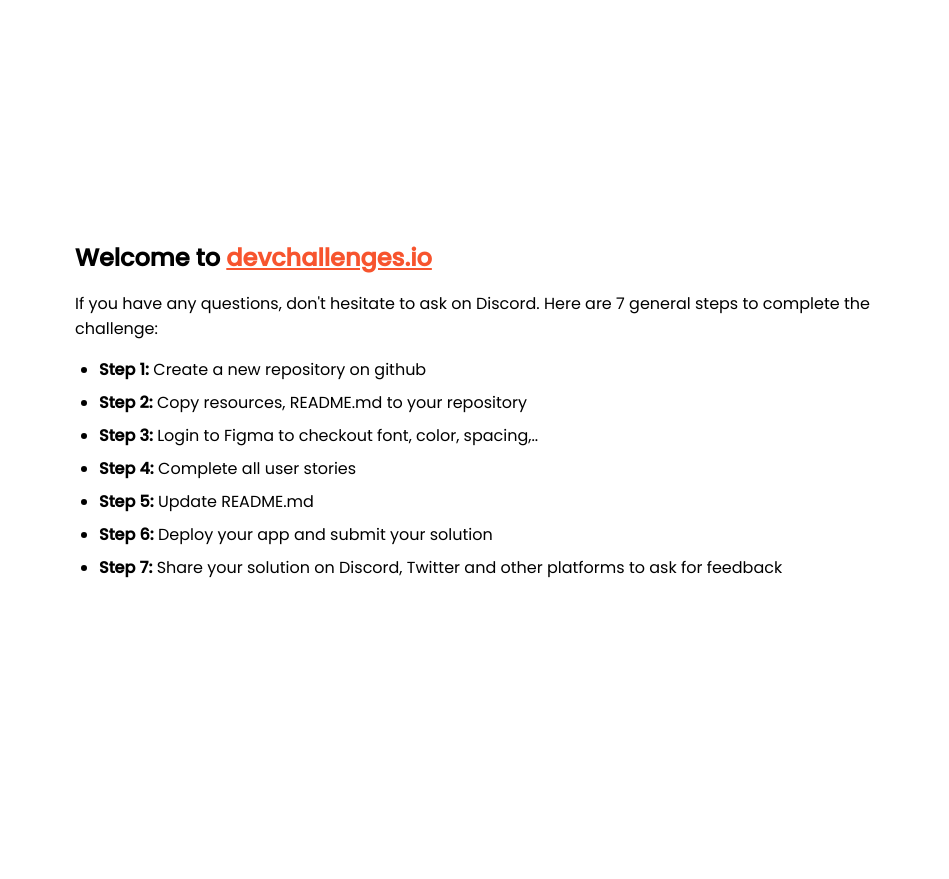
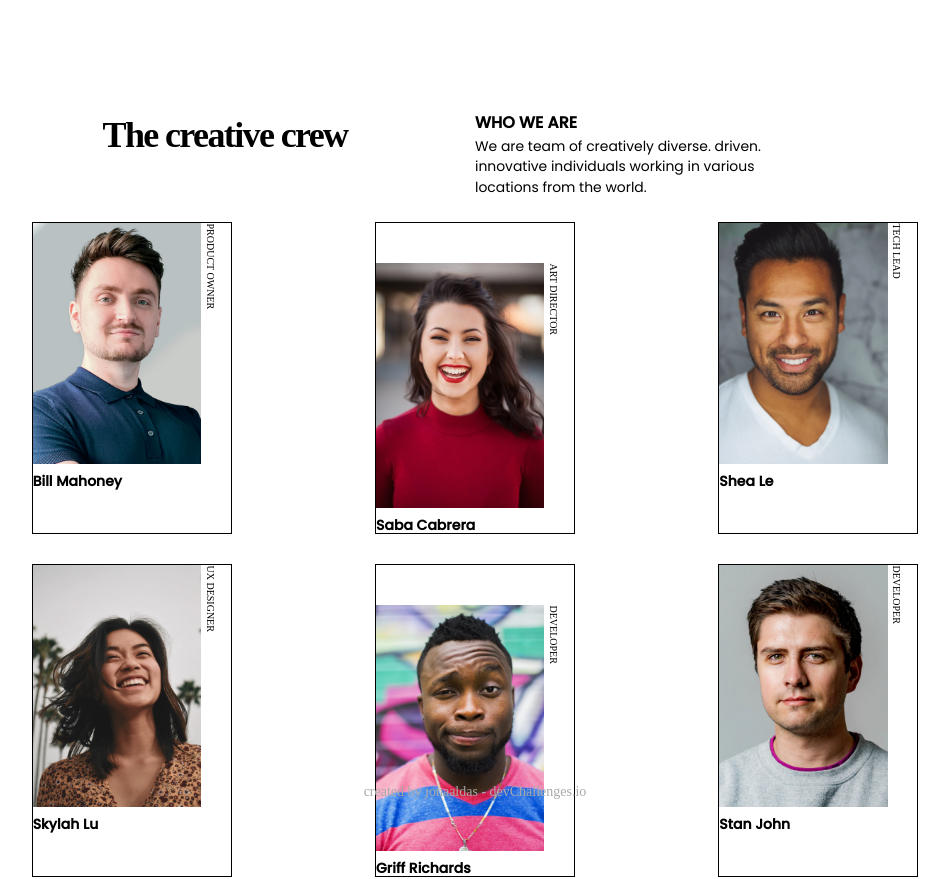
Before and after one commit to jonaaldas/Devchallenge-Project-5, a plain HTML site: page index.html in a window 1280 px wide. Shown: the whole page, without its empty margins (165-1114 px from the left). Before the commit the page ends 800 px from the top, so only its background shows below. Drawn offline with Linux system fonts and the light colour scheme.

Commit message:
finished adding all the styles

```diff
--- a/index.html
+++ b/index.html
@@ -1,95 +1,71 @@
 <!DOCTYPE html>
 <html lang="en">
 <head>
-    <meta charset="utf-8" />
-    <meta
-      name="viewport"
-      content="width=device-width, initial-scale=1,
-  maximum-scale=5"
-    />
-
+  <meta charset="UTF-8">
+  <meta http-equiv="X-UA-Compatible" content="IE=edge">
+  <meta name="viewport" content="width=device-width, initial-scale=1.0">
   <link rel="icon" href="devchallenges.png" />
-
+  <link rel="stylesheet" href="style.css">
   <link
     rel="shortcut icon"
     type="image/x-icon"
     href="https://devchallenges.io/"
   />
-
   <link
     href="https://fonts.googleapis.com/css2?family=Poppins:wght@400;500&display=swap"
     rel="stylesheet"
   />
-
-    <title>Devchallenges</title>
-
-    <style>
-      body {
-        font-family: "Poppins", sans-serif;
-      }
-
-      ul {
-        padding-left: 24px;
-      }
-
-      li {
-        margin-bottom: 8px;
-      }
-
-      .welcome {
-        max-width: 800px;
-        margin: 0 auto;
-      }
-
-      .welcome-text {
-        margin-top: 30vh;
-        font-weight: 500;
-      }
-
-      .welcome-text p {
-        font-size: 1rem;
-        font-weight: 400;
-      }
-
-      .welcome-text h1 {
-        font-size: 1.5rem;
-      }
-
-      .welcome-text a {
-        color: #f7542e;
-      }
-    </style>
+  <title>Document</title>
 </head>
 <body>
-    <div class="welcome">
-      <div class="welcome-text">
-        <h1>
-          Welcome to
-          <a href="https://devchallenges.io/" target="_blank"
-            >devchallenges.io</a
-          >
-        </h1>
-
-        <p>
-          If you have any questions, don't hesitate to ask on Discord. Here are
-          7 general steps to complete the challenge:
-        </p>
+  <div class="wrapper-1">
+    <h1 class="wrapper-1-h1">The creative crew</h1>
+    <div class="cont">
+      <h2 class="cont-h2">Who we are</h2>
+      <p class="cont-p">We are team of creatively diverse.  driven.  innovative individuals working in various locations from the world.</p>
+    </div>
+  </div>
+  <div class="wrapper-2">
+    <div class="cont-people">
+      <img src="/Assets/photo1.png" alt="" class="cont-people-img">
+      <p class="cont-people-p1">Bill Mahoney</p>
+      <p class="cont-people-p2">Product owner</p>
     </div>
 
-      <ul>
-        <li><b>Step 1:</b> Create a new repository on github</li>
-        <li><b>Step 2:</b> Copy resources, README.md to your repository</li>
-        <li>
-          <b>Step 3:</b> Login to Figma to checkout font, color, spacing,..
-        </li>
-        <li><b>Step 4:</b> Complete all user stories</li>
-        <li><b>Step 5:</b> Update README.md</li>
-        <li><b>Step 6:</b> Deploy your app and submit your solution</li>
-        <li>
-          <b>Step 7:</b> Share your solution on Discord, Twitter and other
-          platforms to ask for feedback
-        </li>
-      </ul>
+    <div class="cont-people">
+      <img src="/Assets/photo2.png" alt="" class="cont-people-img">
+      <p class="cont-people-p1">Saba Cabrera</p>
+      <p class="cont-people-p2 style " id="style1">Art director</p>
     </div>
+
+    <div class="cont-people">
+      <img src="/Assets/photo3.png" alt="" class="cont-people-img">
+      <p class="cont-people-p1">Shea Le</p>
+      <p class="cont-people-p2 ">Tech Lead</p>
+    </div>
+
+    <div class="cont-people">
+      <img src="/Assets/photo4.png" alt="" class="cont-people-img">
+      <p class="cont-people-p1">Skylah Lu</p>
+      <p class="cont-people-p2 style ">Ux Designer</p>
+    </div>
+
+    <div class="cont-people">
+      <img src="/Assets/photo5.png" alt="" class="cont-people-img">
+      <p class="cont-people-p1">Griff Richards</p>
+      <p class="cont-people-p2 style1" id="style1">Developer</p>
+    </div>
+
+    <div class="cont-people">
+      <img src="/Assets/photo6.png" alt="" class="cont-people-img">
+      <p class="cont-people-p1">Stan John</p>
+      <p class="cont-people-p2 style ">Developer</p>
+    </div>
+
+
+  </div>
+  <footer>
+    <p>created by jonaaldas - devChallenges.io</p>
+  </footer>
 </body>
 </html>
--- /dev/null
+++ b/style.css
@@ -0,0 +1,209 @@
+*{
+  margin: 0;
+  padding: 0;
+  font-family: Poppins;;
+  box-sizing: border-box;
+  font-size: 16px;
+}
+
+body{
+  width: 100%;
+  min-height: 100vh;
+  display: flex;
+  align-items: center;
+  flex-direction: column;
+}
+
+/* styles */
+
+.wrapper-1{
+  display: flex;
+  flex-direction: column;
+  justify-content: center;
+  width: 90%;
+  /* max-width: 500px; */
+}
+
+
+.wrapper-1-h1{
+  width: 7.72em;
+  height: 1.4em;
+  font-family: PT Serif;
+  font-style: normal;
+  font-weight: bold;
+  font-size: 36px;
+  line-height: 48px;
+  letter-spacing: -0.045em;
+  color: #000000;
+  margin-bottom: 0.8em;
+}
+
+.cont .cont-h2{
+  width: 7.31em;
+  height: 1.6em;
+  font-family: Poppins;
+  font-style: normal;
+  font-weight: 600;
+  font-size: 1em;
+  line-height: 1.6em;
+  text-transform: uppercase;
+  color: #000000;
+}
+
+.cont .cont-p{
+  width: 23.5em;
+  height: 6.2em;
+  font-family: Poppins;
+  font-style: normal;
+  font-weight: normal;
+  font-size: 0.87em;
+  line-height: 1.5em;
+  color: #000000;
+}
+
+/* styles */
+
+.wrapper-2{
+  width: 90%;
+  display: grid;
+  grid-template-columns: repeat(2, 1fr);
+  grid-template-rows: repeat(3,1fr);
+  align-items: center;
+  justify-items: center;
+  gap: 30px;
+}
+
+.cont-people:nth-of-type(2n){
+  padding-top: 40px;
+}
+
+.cont-people{
+  width: 150.72px;
+  position: relative;
+}
+
+.cont-people .cont-people-img{
+  width: 138.72px;
+}
+
+.cont-people .cont-people-p1{
+  width: 128px;
+  height: 18px;
+  font-family: Poppins;
+  font-style: normal;
+  font-weight: 600;
+  font-size: 14px;
+  line-height: 21px;
+  color: #000000;
+}
+.cont-people .cont-people-p2{
+  position: absolute;
+  display: inline-block;
+  width: 130px;
+  height: 11px;
+  left: 85px;
+  top: 60px;
+  font-family: PT Serif;
+  font-style: normal;
+  font-weight: normal;
+  font-size: 10px;
+  line-height: 13px;
+  text-transform: uppercase;
+  color: #000000;
+  transform: rotate(90deg);
+}
+.style:nth-of-type(2n){
+  top: 99px
+}
+footer p{
+  width: 287px;
+  height: 17px;
+  left: 46px;
+  top: 1368px;
+  font-family: Montserrat;
+  font-style: normal;
+  font-weight: 500;
+  font-size: 14px;
+  line-height: 17px;
+  /* identical to box height */
+  text-align: center;
+  color: #A9A9A9;
+  margin-top: 10px;
+}
+
+
+@media (min-width:500px) and (max-width:810px) {
+  .wrapper-1{
+    flex-direction: row;
+    justify-content: center;
+    align-items: center;
+  }
+  .wrapper-1-h1{
+    width: 50%;
+    display: flex;
+    justify-content: center;
+    align-items: center;
+  }
+  .cont{
+    width: 50%;
+  }
+}
+@media (min-width:810px) {
+  .wrapper-1{
+    flex-direction: row;
+    width: 100%;
+    margin-top: 110px;
+  }
+  .wrapper-1-h1{
+    width: 50%;
+    display: flex;
+    justify-content: center;
+    align-items: center;
+  }
+  .cont{
+    width: 50%;
+  }
+
+}
+
+@media (min-width: 900px) {
+  .wrapper-1{
+    max-width: 1000px;
+  }
+  .wrapper-2{
+    grid-template-columns: repeat(3,1fr);
+    grid-template-rows: repeat(2,1fr);
+    max-width: 1000px;
+  }
+  footer{
+    position: fixed;
+    bottom: 0;
+  }
+  .cont-people{
+    width: 12.5em;
+    position: relative;
+    height: 100%;
+    border: 1px solid;
+  }
+
+  .cont-people .cont-people-img{
+    width: 85%;
+  }
+
+  .cont-people .cont-people-p2{
+    left:113px;
+  }
+
+  .cont-people:nth-of-type(2n){
+    padding-top: 0;
+  }
+  .cont-people:nth-of-type(2),.cont-people:nth-of-type(5){
+    padding-top: 40px;
+  }
+  .style:nth-of-type(2n) {
+    top: 60px;
+  }
+  #style1{
+    top: 100px
+  }
+}
```
Lines whose indentation alone changed are shown as unchanged.
